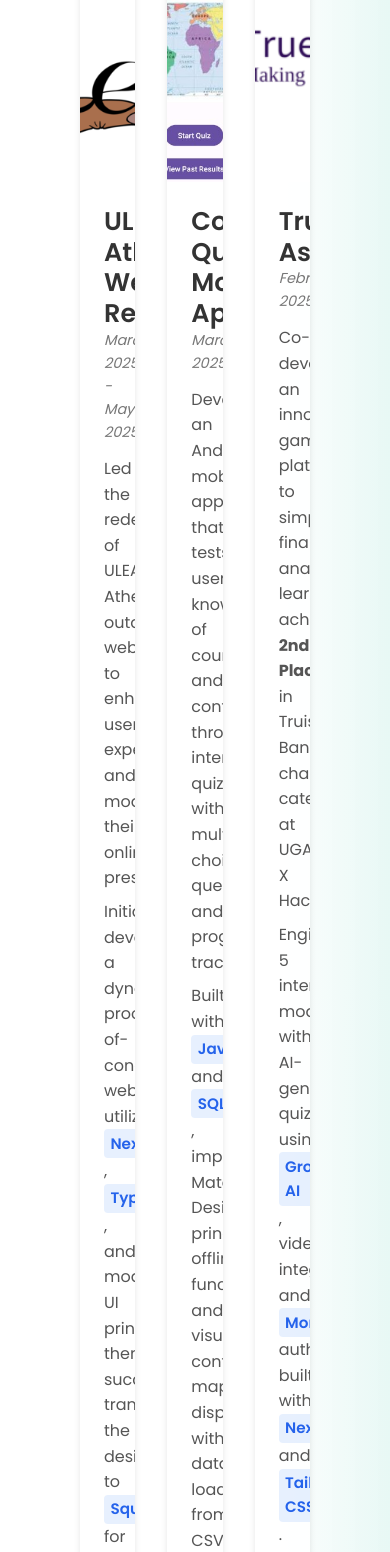
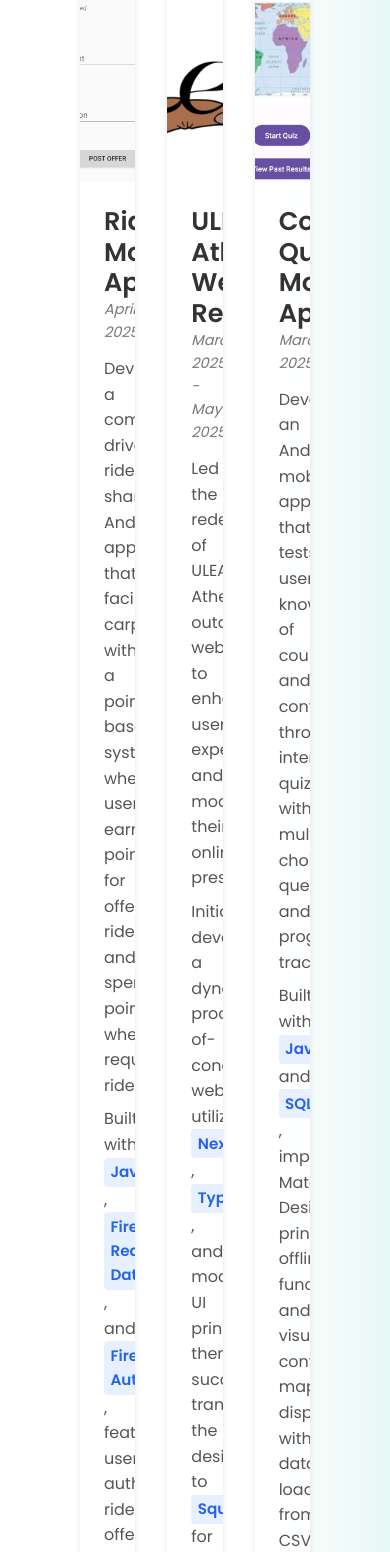
Before and after one commit to aal51282/aal51282.github.io, a Next.js app: page / in a window 390 px wide. Shown: the part 7193-8745 px from the top of the page. Built offline with nearby package versions, Linux system fonts and the light colour scheme; a web font is replaced by a local one.

Commit message:
Added the Rideshare Mobile App.

```diff
--- a/src/app/projects/projectsData.tsx
+++ b/src/app/projects/projectsData.tsx
@@ -16,6 +16,32 @@ export interface Project {
 }
 
 export const projects: Project[] = [
+  {
+    title: "Rideshare Mobile Application",
+    image: `${
+      process.env.NEXT_PUBLIC_BASE_PATH || ""
+    }/images/rideshare-app.jpg`,
+    githubLink: "https://github.com/aal51282/UGARideShare",
+    liveDemo: "https://play.google.com/store/apps/details?id=com.uga.rideshare",
+    description: [
+      <>
+        Developed a community-driven ride-sharing Android application that
+        facilitates carpooling with a points-based system where users earn
+        points for offering rides and spend points when requesting rides.
+      </>,
+      <>
+        Built with <span className={styles.techHighlight}>Java</span>,{" "}
+        <span className={styles.techHighlight}>Firebase Realtime Database</span>
+        , and{" "}
+        <span className={styles.techHighlight}>Firebase Authentication</span>,
+        featuring user authentication, ride offers/requests management, and an
+        intuitive navigation system.
+      </>,
+    ],
+    date: "April 2025",
+    category: "University Project",
+    isMobileApp: true,
+  },
   {
     title: "ULEAD Athens Website Redesign",
     image: `${process.env.NEXT_PUBLIC_BASE_PATH || ""}/images/ulead-athens.png`,
```
Also changed, not shown: public/images/rideshare-app.jpg (added).
